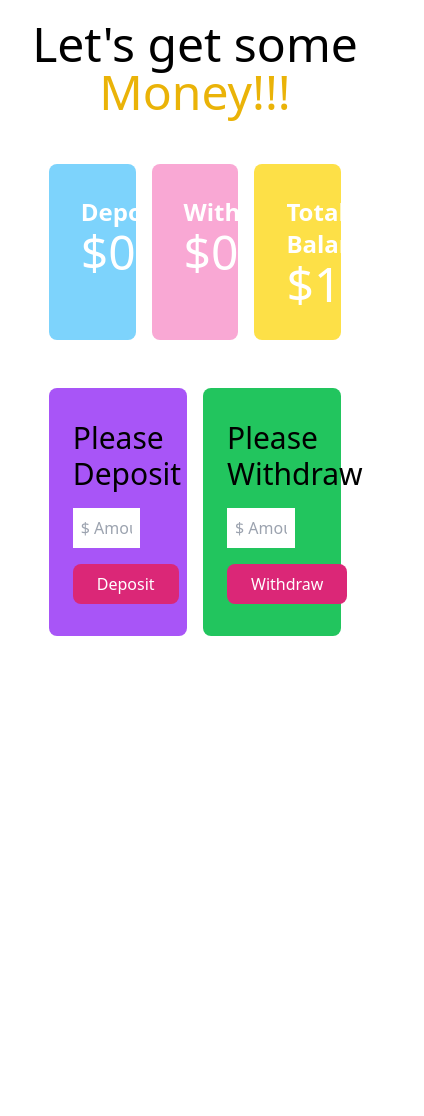
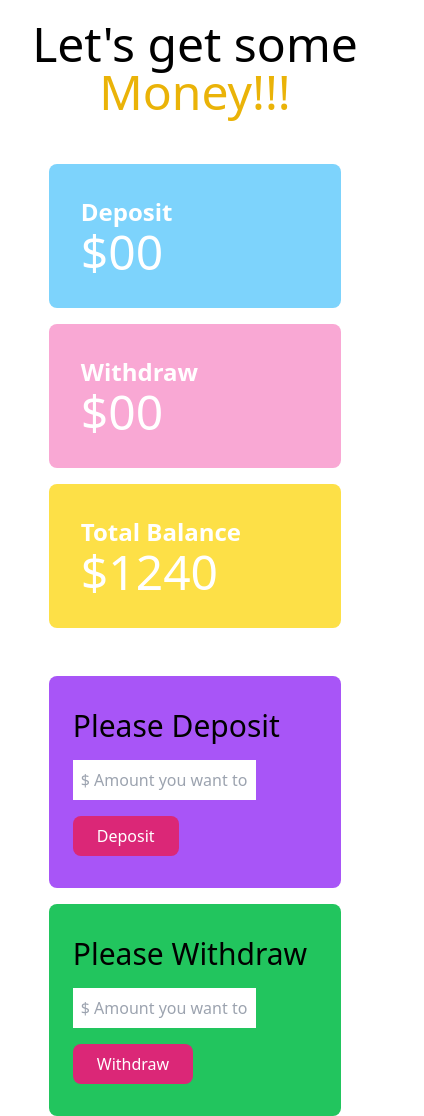
Before and after one commit to Sayem92/my-bank-account, a plain HTML site: page account.html in a window 390 px wide. Shown: the whole page, 424 px wide, since content can reach past the window. Before the commit the page ends 844 px from the top, so only its background shows below. Drawn offline with nearby package versions, Linux system fonts and the light colour scheme.

Commit message:
responsive add

```diff
--- a/account.html
+++ b/account.html
@@ -13,12 +13,12 @@
         <h1 class="text-5xl text-center">Let's get some <span class="text-yellow-500">Money!!!</span></h1>
     </header>
     <main>
-        <section class="w-9/12 mx-auto grid grid-cols-3 gap-4 mt-12">
-            <div class="bg-sky-300 py-8 px-8 rounded-lg">
+        <section class="w-9/12 mx-auto grid sm:grid-cols-1 md:grid-cols-3 gap-4 mt-12">
+            <div class="bg-sky-300 py-8 px-8 rounded-lg ">
                 <h1 class="text-2xl font-semibold text-white">Deposit</h1>
                 <h3  class="text-5xl text-white">$<span id="deposit-total">00</span></h3>
             </div>
-            <div class="bg-pink-300 py-8 px-8 rounded-lg">
+            <div class="bg-pink-300 py-8 px-8 rounded-lg ">
                 <h1 class="text-2xl font-semibold text-white">Withdraw</h1>
                 <h3 class="text-5xl text-white">$<span id="withdraw-total">00</span></h3>
             </div>
@@ -28,7 +28,7 @@
             </div>
         </section>
 
-        <section class="w-9/12 mx-auto grid grid-cols-2 gap-4 mt-12">
+        <section class="w-9/12 mx-auto grid sm:grid-cols-1  md:grid-cols-2 gap-4 mt-12">
                <div class="bg-purple-500 px-6 py-8 rounded-lg">
                 <h3 class="text-3xl mb-4 ">Please Deposit</h3>
                 <input class="w-9/12 py-2 px-2 block mb-4" type="text" name="" id="deposit-field" placeholder="$ Amount you want to deposit">
--- a/js/login.js
+++ b/js/login.js
@@ -6,7 +6,7 @@ document.getElementById('btn-submit').addEventListener('click',function(){
    const passwordField = document.getElementById('user-password');
    const password = passwordField.value ;
 
-   if(email == 'sayem@sum.com'  && password == 'sabas'){
+   if(email == 'sayem@sum.com'  && password == 12345){
     window.location.href = 'account.html'
     }
     else{
```
